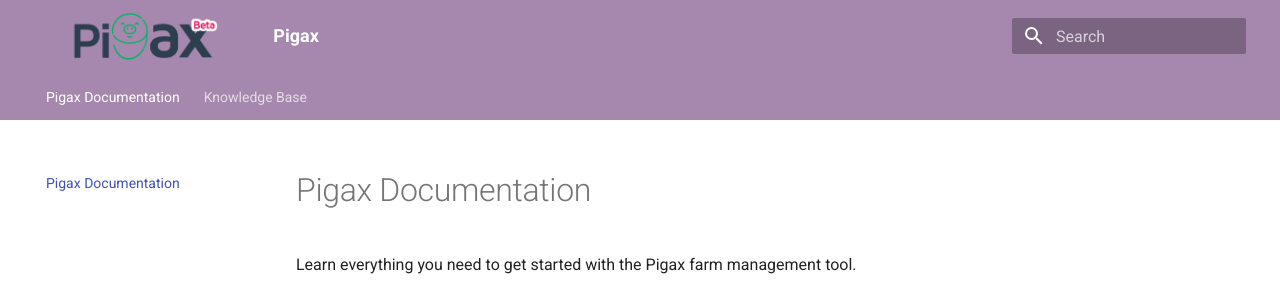
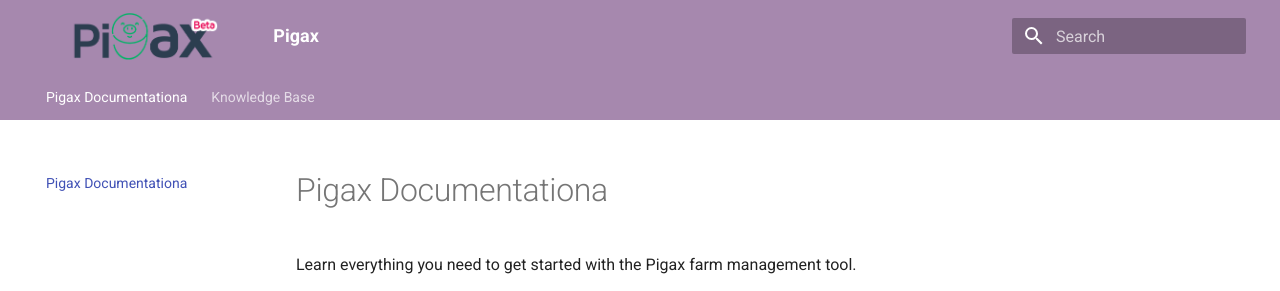
Before and after one commit to Obytracks/New-Mkdocs-Project, an MkDocs documentation site: the page built from docs/index.md, in a window 1280 px wide. Shown: the top 291 px of the page. Built offline with MkDocs 1.6.1 and Material for MkDocs 9.7.7, drawn with Linux system fonts in a browser that asks for light colours.

Commit message:
Test Ci CD

```diff
--- a/docs/index.md
+++ b/docs/index.md
@@ -1,5 +1,5 @@
 
-# Pigax Documentation
+# Pigax Documentationa
 
 Learn everything you need to get started with the Pigax farm management tool.
 
```
